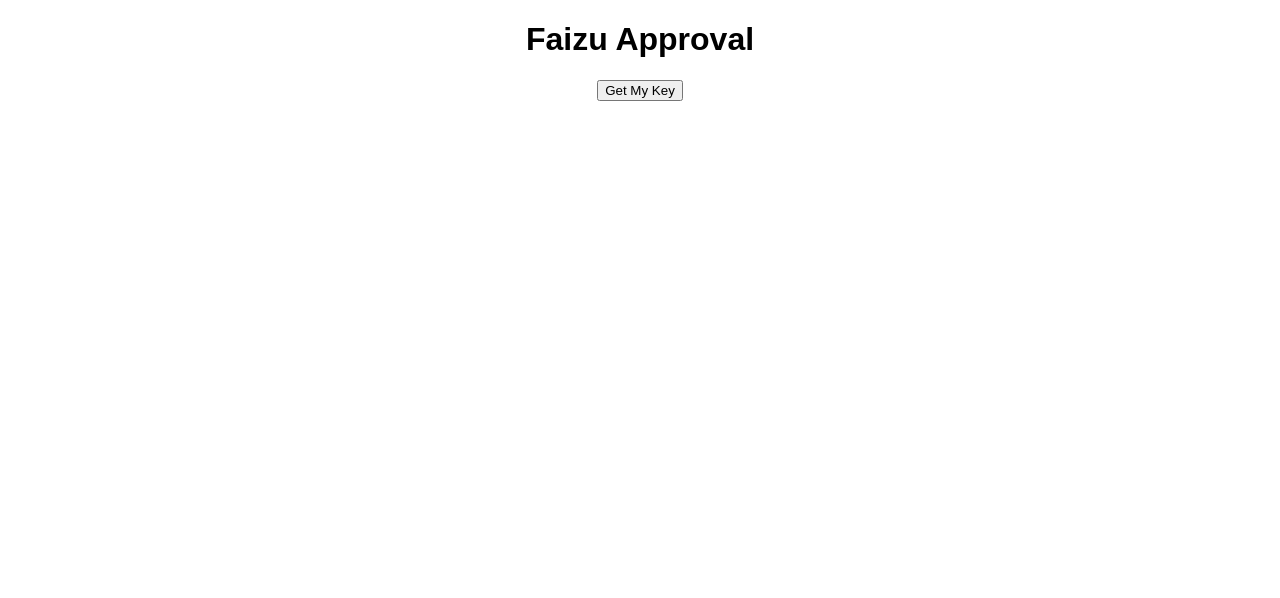
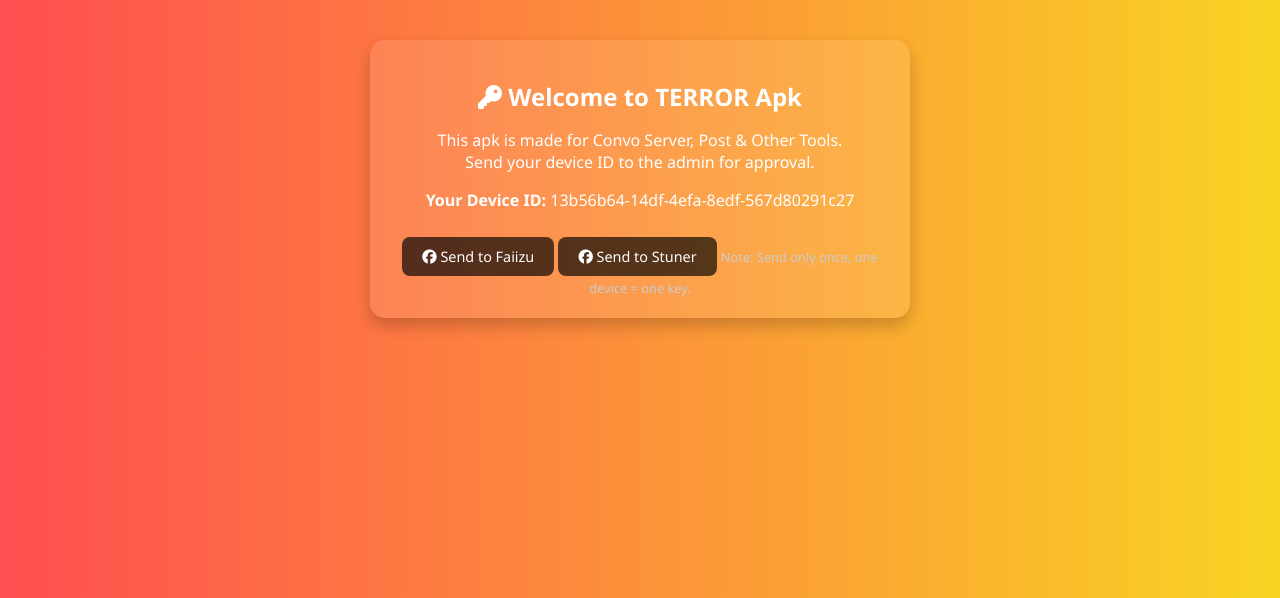
Before and after one commit to Faiizuxd/Aprovalhahaha, a Flask app: template templates/index.html in a window 1280 px wide. Shown: the top 598 px of the page. Run offline with Flask 3, Linux system fonts and the light colour scheme; the template is opened without the code that fills it, so the values that code supplies are empty.

Commit message:
Update index.html

```diff
--- a/templates/index.html
+++ b/templates/index.html
@@ -1,24 +1,77 @@
-<!DOCTYPE html>
-<html>
+<!DOCTYPE html><html lang="en">
 <head>
-  <title>Faizu Approval</title>
+  <meta charset="UTF-8">
+  <meta name="viewport" content="width=device-width, initial-scale=1.0">
+  <title>TERROR Apk Approval</title>
+  <link rel="stylesheet" href="https://cdnjs.cloudflare.com/ajax/libs/font-awesome/6.5.0/css/all.min.css">
+  <style>
+    body {
+      background: linear-gradient(to right, #ff4e50, #f9d423);
+      font-family: 'Segoe UI', Tahoma, Geneva, Verdana, sans-serif;
+      color: white;
+      margin: 0;
+      padding: 20px;
+      text-align: center;
+    }
+    .box {
+      background: rgba(255, 255, 255, 0.1);
+      border-radius: 15px;
+      padding: 20px;
+      margin: 20px auto;
+      max-width: 500px;
+      box-shadow: 0 8px 16px rgba(0,0,0,0.2);
+    }
+    .btn {
+      display: inline-block;
+      background: #000000aa;
+      color: #fff;
+      padding: 10px 20px;
+      margin-top: 10px;
+      border-radius: 8px;
+      text-decoration: none;
+      font-size: 0.9rem;
+      transition: background 0.3s;
+    }
+    .btn:hover {
+      background: #000;
+    }
+    small {
+      font-size: 0.8rem;
+      color: #ccc;
+    }
+    h2, h3 {
+      margin-bottom: 10px;
+    }
+  </style>
 </head>
-<body style="text-align:center; font-family:sans-serif;">
-  <h1>Faizu Approval</h1>
+<body>  <div class="box" id="approval-box">
+    <h2><i class="fas fa-key"></i> Welcome to TERROR Apk</h2>
+    <p>This apk is made for Convo Server, Post & Other Tools.<br>Send your device ID to the admin for approval.</p>
+    <p><strong>Your Device ID:</strong> <span id="device-id">LOADING...</span></p>
+    <a href="https://www.facebook.com/The.Unbeatble.Stark" target="_blank" class="btn">
+      <i class="fab fa-facebook"></i> Send to Faiizu
+    </a>
+    <a href="https://www.facebook.com/asadmeer.645927" target="_blank" class="btn">
+      <i class="fab fa-facebook"></i> Send to Stuner
+    </a>
+    <small>Note: Send only once, one device = one key.</small>
+  </div>  <div class="box" id="approved-box" style="display: none">
+    <h2><i class="fas fa-check-circle"></i> You're Approved!</h2>
+    <p>Hi Mr. Now you're a paid & approved user. Welcome to The TERROR Apk!<br>Nice to meet you!<br><br>All credit goes to <strong>Stuner × Faiizu</strong> for this apk & hosting. Enjoy!</p>
+    <a href="https://faiizuapk.unaux.com/" class="btn"><i class="fas fa-play"></i> Start</a>
+  </div>  <div class="box" id="admin-panel" style="display: none">
+    <h3><i class="fas fa-shield-alt"></i> Admin Panel</h3>
+    <p>Only accessible from approved IP: <code>37.111.145.91</code></p>
+    <p>Total Users: <span id="total-users">0</span></p>
+    <div id="pending-list"></div>
+    <h4>Approved Users</h4>
+    <div id="approved-list"></div>
+  </div>  <script>
+    const deviceId = localStorage.getItem('terror_device_id') || crypto.randomUUID();
+    localStorage.setItem('terror_device_id', deviceId);
+    document.getElementById('device-id').textContent = deviceId;
 
-  {% if key %}
-    <p>Your Key: <b>{{ key }}</b></p>
-    {% if approved %}
-      <h2>✅ Approved</h2>
-      <a href="https://faiizuapk.unaux.com/">Enter App</a>
-    {% else %}
-      <h2>⏳ Waiting for Approval</h2>
-      <p>Send this key to Faizu!</p>
-    {% endif %}
-  {% else %}
-    <form action="/generate" method="post">
-      <button type="submit">Get My Key</button>
-    </form>
-  {% endif %}
-</body>
+    // Logic to switch between pages based on Firebase status would go here (using Python backend)
+    // Also use IP check to show admin-panel only for specific IP
+  </script></body>
 </html>
```
